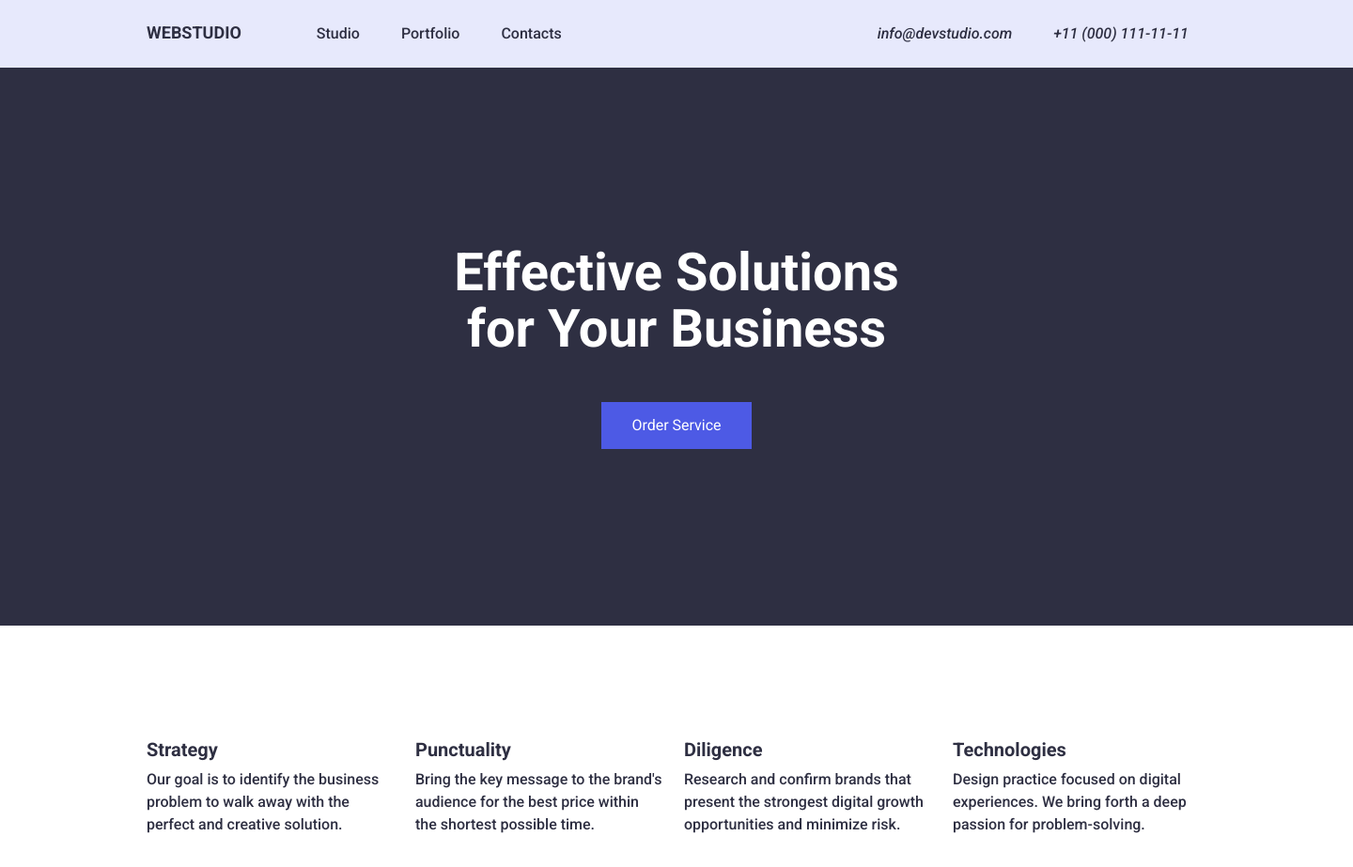
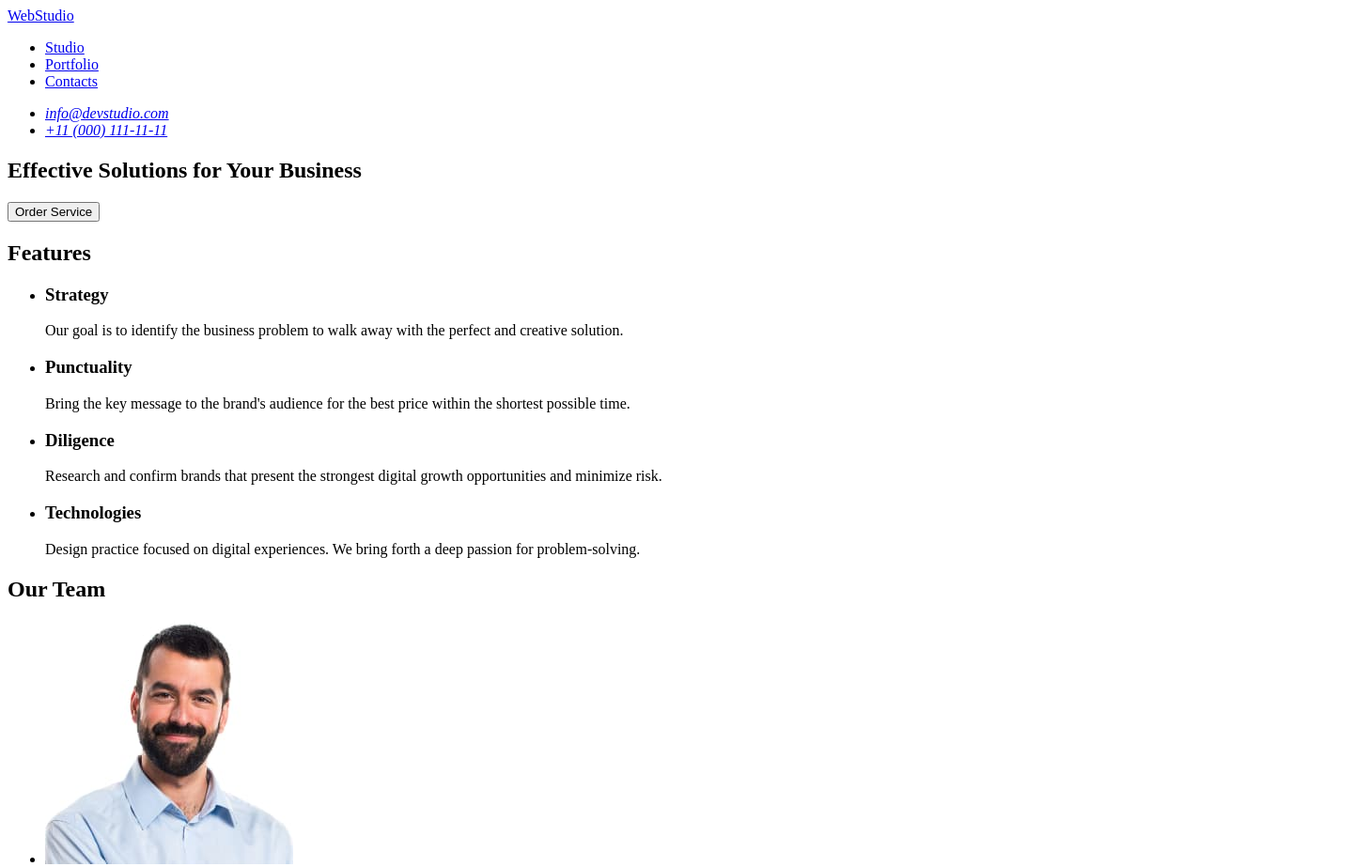
Before and after one commit to kotba3ilio/goit-markup-hw-01, a plain HTML site: page index.html in a window 1280 px wide. Shown: the top 923 px of the page at 94% size, 1440 px wide, since content can reach past the window. Drawn offline with nearby package versions, Linux system fonts and the light colour scheme.

Commit message:
home-work1

```diff
--- a/index.html
+++ b/index.html
@@ -6,161 +6,122 @@
       name="viewport"
       content="width=device-width, initial-scale=1.0"
     />
-    <link
-      rel="stylesheet"
-      href="https://cdnjs.cloudflare.com/ajax/libs/modern-normalize/3.0.0/modern-normalize.min.css"
-      integrity="sha512-3axTZ/bKFZH5/qLFTl4U+mDbBDFW+5QO5L7D1HnOhlhJbcNDIVJxoNm6It77g0eUdzfKZlHirayqRC2qJaAOJw=="
-      crossorigin="anonymous"
-      referrerpolicy="no-referrer"
-    />
-    <link
-      rel="preconnect"
-      href="https://fonts.googleapis.com"
-    />
-    <link
-      rel="preconnect"
-      href="https://fonts.gstatic.com"
-      crossorigin
-    />
-    <link
-      href="https://fonts.googleapis.com/css2?family=Roboto:ital,wght@0,100;0,300;0,400;0,500;0,700;0,900;1,100;1,300;1,400;1,500;1,700;1,900&display=swap"
-      rel="stylesheet"
-    />
-    <link
-      rel="stylesheet"
-      href="./style.css"
-    />
     <title>Document</title>
   </head>
   <body>
-    <header class="container">
-      <nav class="nav">
-        <a
-          href="./index.html"
-          class="logo"
-        >
-          WebStudio
-        </a>
-        <ul class="menu">
-          <li class="menu_item">
+    <header>
+      <nav>
+        <a href="./index.html"> WebStudio </a>
+        <ul>
+          <li>
             <a href="#">Studio</a>
           </li>
-          <li class="menu_item">
+          <li>
             <a href="#">Portfolio</a>
           </li>
-          <li class="menu_item">
+          <li>
             <a href="#">Contacts</a>
           </li>
         </ul>
       </nav>
-      <address class="contacts">
+      <address>
         <ul>
-          <li class="menu_item">
+          <li>
             <a href="mailto:info@devstudio.com">info@devstudio.com</a>
           </li>
-          <li class="menu_item">
+          <li>
             <a href="tel:+110001111111">+11 (000) 111-11-11</a>
           </li>
         </ul>
       </address>
     </header>
-    <main class="container">
-      <section class="hero_image">
-        <h1 class="hero_image-title">Effective Solutions for Your Business</h1>
-        <button
-          type="button"
-          class="hero_image-button"
-        >
-          Order Service
-        </button>
+    <main>
+      <section>
+        <h1>Effective Solutions for Your Business</h1>
+        <button type="button">Order Service</button>
       </section>
-      <section class="section1">
-        <h2 class="hidden">Features</h2>
+      <section>
+        <h2>Features</h2>
         <ul>
-          <li class="feature">
-            <h3 class="feature_title">Strategy</h3>
-            <p class="feature_text">
+          <li>
+            <h3>Strategy</h3>
+            <p>
               Our goal is to identify the business problem to walk away with the
               perfect and creative solution.
             </p>
           </li>
-          <li class="feature">
-            <h3 class="feature_title">Punctuality</h3>
-            <p class="feature_text">
+          <li>
+            <h3>Punctuality</h3>
+            <p>
               Bring the key message to the brand's audience for the best price
               within the shortest possible time.
             </p>
           </li>
-          <li class="feature">
-            <h3 class="feature_title">Diligence</h3>
-            <p class="feature_text">
+          <li>
+            <h3>Diligence</h3>
+            <p>
               Research and confirm brands that present the strongest digital
               growth opportunities and minimize risk.
             </p>
           </li>
-          <li class="feature">
-            <h3 class="feature_title">Technologies</h3>
-            <p class="feature_text">
+          <li>
+            <h3>Technologies</h3>
+            <p>
               Design practice focused on digital experiences. We bring forth a
               deep passion for problem-solving.
             </p>
           </li>
         </ul>
       </section>
-      <section class="section2">
-        <h2 class="section2_title">Our Team</h2>
-        <ul class="cards">
-          <li class="card">
+      <section>
+        <h2>Our Team</h2>
+        <ul>
+          <li>
             <img
               src="./images/m_guerrero.jpg"
               alt="Mark Guerrero"
               width="264"
               height="260"
             />
-            <h3 class="card_title">Mark Guerrero</h3>
-            <p class="card_description">Product Designer</p>
+            <h3>Mark Guerrero</h3>
+            <p>Product Designer</p>
           </li>
-          <li class="card">
+          <li>
             <img
               src="./images/t_ford.jpg"
               alt="Tom Ford"
               width="264"
               height="260"
             />
-            <h3 class="card_title">Tom Ford</h3>
-            <p class="card_description">Frontend Developer</p>
+            <h3>Tom Ford</h3>
+            <p>Frontend Developer</p>
           </li>
-          <li class="card">
+          <li>
             <img
               src="./images/c_garsia.jpg"
               alt="Camila Garcia"
               width="264"
               height="260"
             />
-            <h3 class="card_title">Camila Garcia</h3>
-            <p class="card_description">Marketing</p>
+            <h3>Camila Garcia</h3>
+            <p>Marketing</p>
           </li>
-          <li class="card">
+          <li>
             <img
               src="./images/d_wilson.jpg"
               alt="Daniel Wilson"
               width="264"
               height="260"
             />
-            <h3 class="card_title">Daniel Wilson</h3>
-            <p class="card_description">UI Designer</p>
+            <h3>Daniel Wilson</h3>
+            <p>UI Designer</p>
           </li>
         </ul>
       </section>
     </main>
-    <footer class="container">
-      <a
-        href="./index.html"
-        class="logo footer_logo"
-      >
-        WebStudio
-      </a>
-      <p class="footer_description">
+    <footer>
+      <a href="./index.html"> WebStudio </a>
+      <p>
         Increase the flow of customers and sales for your business with digital
         marketing & growth solutions.
       </p>
--- a/style.css
+++ /dev/null
@@ -1,161 +0,0 @@
-* {
-  padding: 0;
-  margin: 0;
-  box-sizing: border-box;
-}
-
-body {
-  font-family: "Roboto", sans-serif;
-  font-size: 16px;
-  font-weight: 500;
-  line-height: 24px;
-  background-color: #e7e9fc;
-  color: #2e2f42;
-}
-
-a {
-  text-decoration: none;
-  display: inline-block;
-  color: #2e2f42;
-}
-
-ul {
-  list-style-type: none;
-}
-
-.container {
-  width: 1440px;
-  margin: 0 auto;
-}
-
-header {
-  padding: 24px 156px;
-}
-
-.nav {
-  display: inline-block;
-  margin-right: 332px;
-}
-
-.logo {
-  font-size: 18px;
-  font-weight: 700;
-  line-height: 21px;
-  margin-right: 76px;
-  text-transform: uppercase;
-}
-
-.menu {
-  display: inline-block;
-}
-
-.menu_item {
-  display: inline-block;
-  margin-right: 40px;
-}
-
-.menu_item:last-child {
-  margin-right: 0;
-}
-
-.contacts {
-  display: inline-block;
-}
-
-.hero_image {
-  background-color: #2e2f42;
-  padding: 188px 472px;
-  text-align: center;
-}
-
-.hero_image-title {
-  width: 496px;
-  font-size: 56px;
-  font-weight: 700;
-  line-height: 60px;
-  color: #ffffff;
-}
-
-.hero_image-button {
-  color: #ffffff;
-  background-color: #4d5ae5;
-  padding: 16px 32px;
-  border: none;
-  margin-top: 48px;
-}
-
-.section1 {
-  background-color: #ffffff;
-  padding: 120px 156px;
-}
-
-.hidden {
-  display: none;
-}
-
-.feature {
-  display: inline-block;
-  width: 264px;
-  margin-right: 18px;
-}
-
-.feature:last-child {
-  margin-right: 0;
-}
-
-.feature_title {
-  font-size: 20px;
-  margin-bottom: 8px;
-}
-
-.section2 {
-  padding: 120px 156px;
-}
-
-.section2_title {
-  font-size: 36px;
-  font-weight: 700;
-  line-height: 40px;
-  text-align: center;
-  margin-bottom: 72px;
-}
-
-.card {
-  display: inline-block;
-  background-color: #ffffff;
-  margin-right: 18px;
-}
-
-.card:last-child {
-  margin-right: 0;
-}
-
-.card_body {
-  margin: 32px 16px;
-}
-
-.card_title {
-  font-size: 20px;
-  text-align: center;
-  margin-top: 32px;
-}
-
-.card_description {
-  text-align: center;
-  margin: 8px 0 32px;
-}
-
-footer {
-  background-color: #2e2f42;
-  padding: 100px 156px;
-  color: #f4f4fd;
-}
-
-.footer_logo {
-  color: #f4f4fd;
-}
-
-.footer_description {
-  width: 264px;
-  margin-top: 16px;
-}
```
